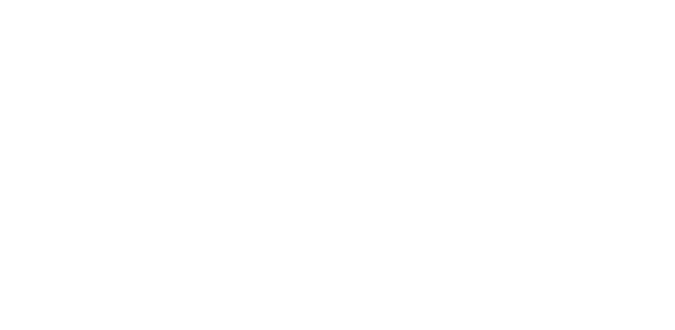
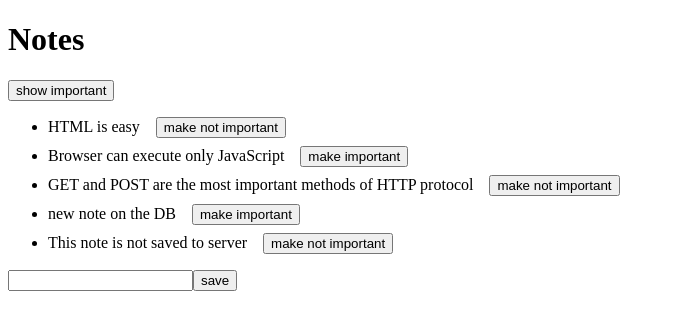
Before and after one commit to stefano76/full-stack-open-course, a React (Vite) app in the folder part2/courseinfo/: page / in a window 1280 px wide. Shown: the top 330 px of the page, without its empty margins (0-675 px from the left). Built offline with nearby package versions, Linux system fonts and the light colour scheme; data requests are answered from the project's data file.

Commit message:
updated courseinfo

```diff
--- a/part2/courseinfo/db.json
+++ b/part2/courseinfo/db.json
@@ -14,6 +14,12 @@
       "id": "3",
       "content": "GET and POST are the most important methods of HTTP protocol",
       "important": true
+    },
+    {
+      "content": "new note on the DB",
+      "important": false,
+      "id": "KYZj9VOsg68"
     }
-  ]
+  ],
+  "$schema": "./node_modules/json-server/schema.json"
 }
--- a/part2/courseinfo/src/App.jsx
+++ b/part2/courseinfo/src/App.jsx
@@ -1,5 +1,6 @@
 import { useState, useEffect } from "react"
-import axios from "axios"
+import Note from "./components/Note";
+import noteService from "./services/notes";
 
 const App = () => {
     const [notes, setNotes] = useState([])
@@ -7,15 +8,68 @@
     const [showAll, setShowAll] = useState(true)
 
     useEffect(() => {
-        console.log('effect')
-        axios
-            .get('http://localhost:3001/notes')
-            .then(response => {
-                console.log('promise fulfilled')
-                setNotes(response.data)
+        noteService
+            .getAll()
+            .then(initialNotes => {
+                setNotes(initialNotes)
             })
     }, [])
-    console.log('render', notes.length, 'notes')
+
+    const toggleImportanceOf = (id) => {
+        const note = notes.find(n => n.id === id)
+        const changedNote = { ...note, important: !note.important }
+
+        noteService
+            .update(id, changedNote)
+            .then(returnedNote => {
+                setNotes(notes.map(note => note.id === id ? returnedNote : note))
+            })
+            .catch(error => {
+                alert(`The note "${note.content}" was already deleted from server`)
+                setNotes(notes.filter(n => n.id !== id))
+            })
+    }
+
+    const addNote = event => {
+        event.preventDefault()
+        const noteObject = {
+            content: newNote,
+            important: Math.random() < 0.5,
+        }
+
+        noteService
+            .create(noteObject)
+            .then(returnedNote => {
+                setNotes(notes.concat(returnedNote))
+                setNewNote('')
+            })
+    }
+
+    const handleNoteChange = (event) => {
+        setNewNote(event.target.value)
+    }
+
+    const notesToShow = showAll ? notes : notes.filter((note) => note.important)
+
+    return (
+        <div>
+            <h1>Notes</h1>
+            <div>
+                <button onClick={() => setShowAll(!showAll)}>
+                    show {showAll ? 'important' : 'all'}
+                </button>
+            </div>
+            <ul>
+                {notesToShow.map((note) => (
+                    <Note key={note.id} note={note} toggleImportance={() => toggleImportanceOf(note.id)} />
+                ))}
+            </ul>
+            <form onSubmit={addNote}>
+                <input value={newNote} onChange={handleNoteChange} />
+                <button type="submit">save</button>
+            </form>
+        </div>
+    )
 }
 
 export default App
--- a/part2/courseinfo/src/components/Note.jsx
+++ b/part2/courseinfo/src/components/Note.jsx
@@ -1,5 +1,12 @@
-const Note = ({ note }) => {
-    return <li>{note.content}</li>
+const Note = ({ note, toggleImportance }) => {
+    const label = note.important ? 'make not important' : 'make important'
+
+    return (
+        <li style={{ marginBottom: '.5rem' }}>
+            {note.content}
+            <button style={{marginLeft: '1rem'}} onClick={toggleImportance}>{label}</button>
+        </li>
+    )
 }
 
 export default Note
--- /dev/null
+++ b/part2/courseinfo/src/services/notes.js
@@ -0,0 +1,25 @@
+import axios from "axios"
+const baseUrl = "http://localhost:3001/notes"
+
+const getAll = () => {
+    const request = axios.get(baseUrl)
+    // return request.then(response => response.data)
+    const nonExisting = {
+        id: 10000,
+        content: 'This note is not saved to server',
+        important: true,
+    }
+    return request.then(response => response.data.concat(nonExisting))
+}
+
+const create = newObject => {
+    const request = axios.post(baseUrl, newObject)
+    return request.then(response => response.data)
+}
+
+const update = (id, newObject) => {
+    const request = axios.put(`${baseUrl}/${id}`, newObject)
+    return request.then(response => response.data)
+}
+
+export default { getAll, create, update }
```
